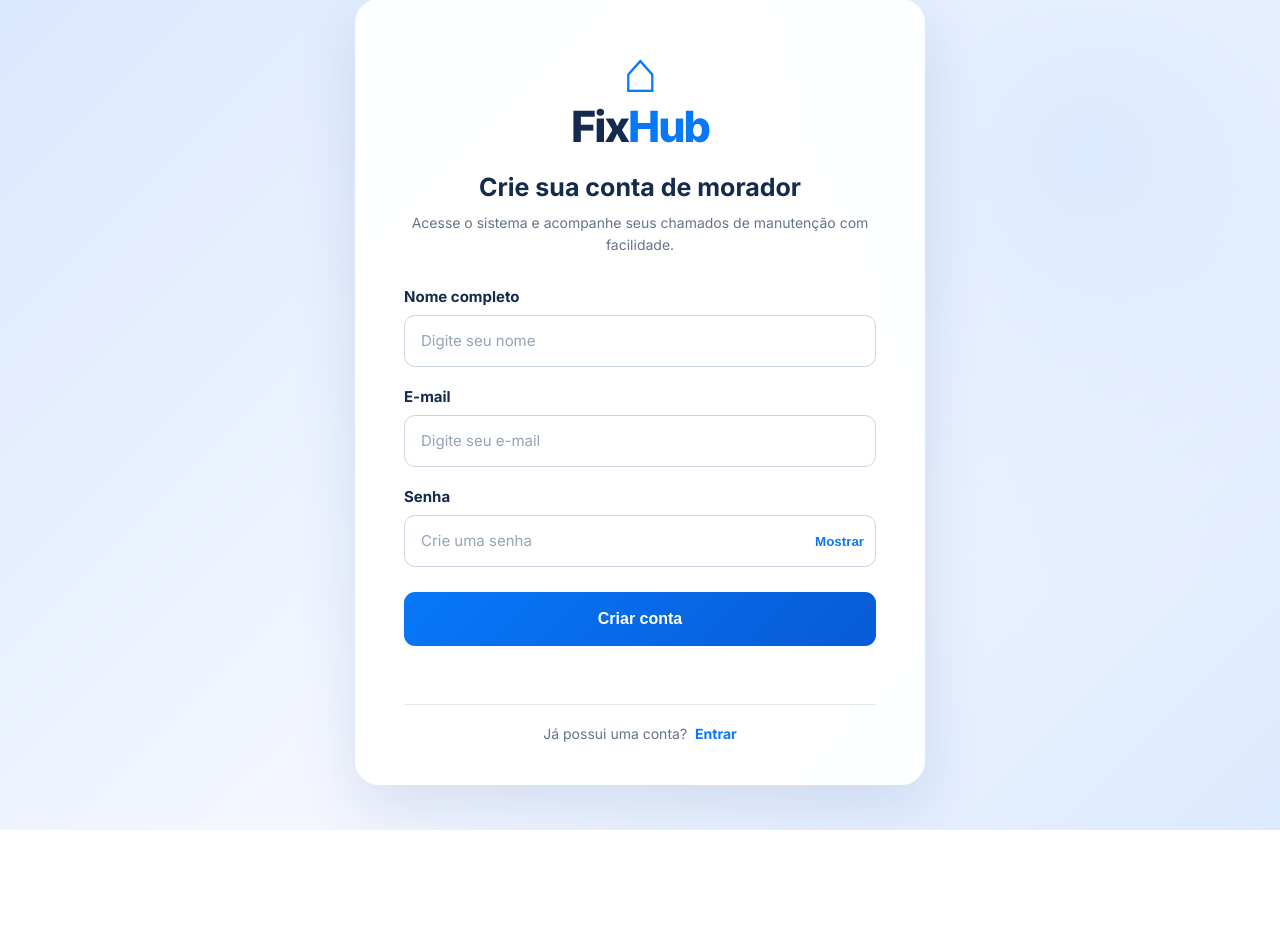
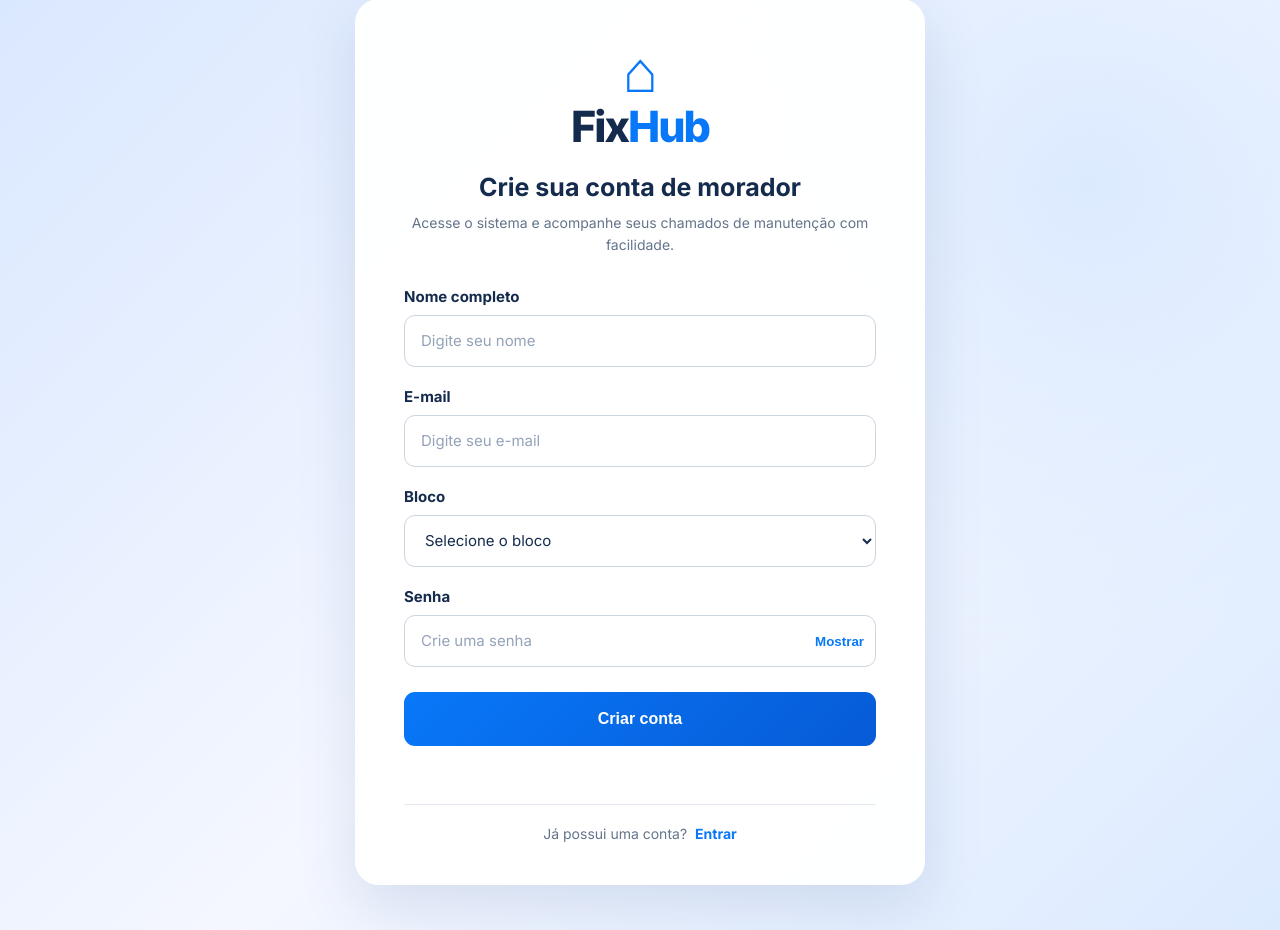
Before and after one commit to Ana-Gomess/FixHub, a Flask app: page /cadastro in a window 1280 px wide. Shown: the part 136-1066 px from the top of the page. Before the commit the page ends 966 px from the top, so only its background shows below. Run offline with Flask 3, Linux system fonts and the light colour scheme.

Commit message:
feat(frontend): adiciona seletor de bloco A-F ao cadastro (#52)

```diff
--- a/frontend/static/css/cadastro.css
+++ b/frontend/static/css/cadastro.css
@@ -131,7 +131,8 @@ body {
     margin-bottom: 9px;
 }
 
-.campo input {
+.campo input,
+.campo select {
     width: 100%;
     height: 52px;
     padding: 0 16px;
@@ -145,9 +146,15 @@ body {
     transition: 0.2s;
 }
 
-.campo input:focus {
+.campo input:focus,
+.campo select:focus {
     border-color: var(--azul);
     box-shadow: 0 0 0 3px rgba(8, 120, 249, 0.12);
+}
+
+.campo select:disabled {
+    background: #f8fafc;
+    cursor: wait;
 }
 
 .campo input::placeholder {
--- a/frontend/static/js/cadastro.js
+++ b/frontend/static/js/cadastro.js
@@ -1,34 +1,74 @@
 const formulario = document.getElementById("formCadastro");
 const mensagem = document.getElementById("mensagem");
 const botaoCadastro = document.getElementById("botaoCadastro");
-
 const campoSenha = document.getElementById("senha");
+const campoBloco = document.getElementById("bloco");
 const botaoMostrarSenha = document.getElementById("mostrarSenha");
 
+let blocosCarregados = false;
+botaoCadastro.disabled = true;
 
 botaoMostrarSenha.addEventListener("click", () => {
     const senhaEstaOculta = campoSenha.type === "password";
-
     campoSenha.type = senhaEstaOculta ? "text" : "password";
-
-    botaoMostrarSenha.textContent = senhaEstaOculta
-        ? "Ocultar"
-        : "Mostrar";
+    botaoMostrarSenha.textContent = senhaEstaOculta ? "Ocultar" : "Mostrar";
 });
 
+async function carregarBlocos() {
+    try {
+        const resposta = await fetch("/blocos");
+        const dados = await resposta.json().catch(() => ({}));
+
+        if (!resposta.ok || !Array.isArray(dados.blocos) || !dados.blocos.length) {
+            throw new Error("Não foi possível carregar os blocos.");
+        }
+
+        const opcaoInicial = document.createElement("option");
+        opcaoInicial.value = "";
+        opcaoInicial.textContent = "Selecione o bloco";
+        campoBloco.replaceChildren(opcaoInicial);
+
+        for (const bloco of dados.blocos) {
+            const opcao = document.createElement("option");
+            opcao.value = bloco;
+            opcao.textContent = `Bloco ${bloco}`;
+            campoBloco.appendChild(opcao);
+        }
+
+        campoBloco.disabled = false;
+        blocosCarregados = true;
+        botaoCadastro.disabled = false;
+    } catch (erro) {
+        const opcaoErro = document.createElement("option");
+        opcaoErro.value = "";
+        opcaoErro.textContent = "Blocos indisponíveis";
+        campoBloco.replaceChildren(opcaoErro);
+        mostrarMensagem(
+            erro.message || "Não foi possível carregar a lista de blocos. Atualize a página.",
+            "erro"
+        );
+    }
+}
+
+carregarBlocos();
 
 formulario.addEventListener("submit", async (evento) => {
     evento.preventDefault();
-
     mensagem.textContent = "";
     mensagem.className = "";
 
     const nome = document.getElementById("nome").value.trim();
     const email = document.getElementById("email").value.trim();
     const senha = campoSenha.value;
+    const bloco = campoBloco.value;
 
-    if (!nome || !email || !senha) {
-        mostrarMensagem("Preencha todos os campos.", "erro");
+    if (!blocosCarregados) {
+        mostrarMensagem("A lista de blocos ainda não está disponível.", "erro");
+        return;
+    }
+
+    if (!nome || !email || !senha || !bloco) {
+        mostrarMensagem("Preencha todos os campos e selecione um bloco.", "erro");
         return;
     }
 
@@ -41,11 +81,7 @@ formulario.addEventListener("submit", async (evento) => {
             headers: {
                 "Content-Type": "application/json"
             },
-            body: JSON.stringify({
-                nome: nome,
-                email: email,
-                senha: senha
-            })
+            body: JSON.stringify({ nome, email, senha, bloco })
         });
 
         const dados = await resposta.json().catch(() => ({}));
@@ -59,17 +95,14 @@ formulario.addEventListener("submit", async (evento) => {
         }
 
         mostrarMensagem("Conta criada com sucesso.", "sucesso");
-
         formulario.reset();
-
     } catch (erro) {
         mostrarMensagem(
             erro.message || "Erro de conexão com o servidor.",
             "erro"
         );
-
     } finally {
-        botaoCadastro.disabled = false;
+        botaoCadastro.disabled = !blocosCarregados;
         botaoCadastro.textContent = "Criar conta";
     }
 });
--- a/frontend/templates/cadastro.html
+++ b/frontend/templates/cadastro.html
@@ -62,6 +62,13 @@
                 </div>
 
                 <div class="campo">
+                    <label for="bloco">Bloco</label>
+                    <select id="bloco" name="bloco" required disabled>
+                        <option value="">Carregando blocos...</option>
+                    </select>
+                </div>
+
+                <div class="campo">
                     <label for="senha">Senha</label>
 
                     <div class="senha-container">
@@ -84,7 +91,7 @@
                     </div>
                 </div>
 
-                <button type="submit" id="botaoCadastro">
+                <button type="submit" id="botaoCadastro" disabled>
                     Criar conta
                 </button>
 
```
